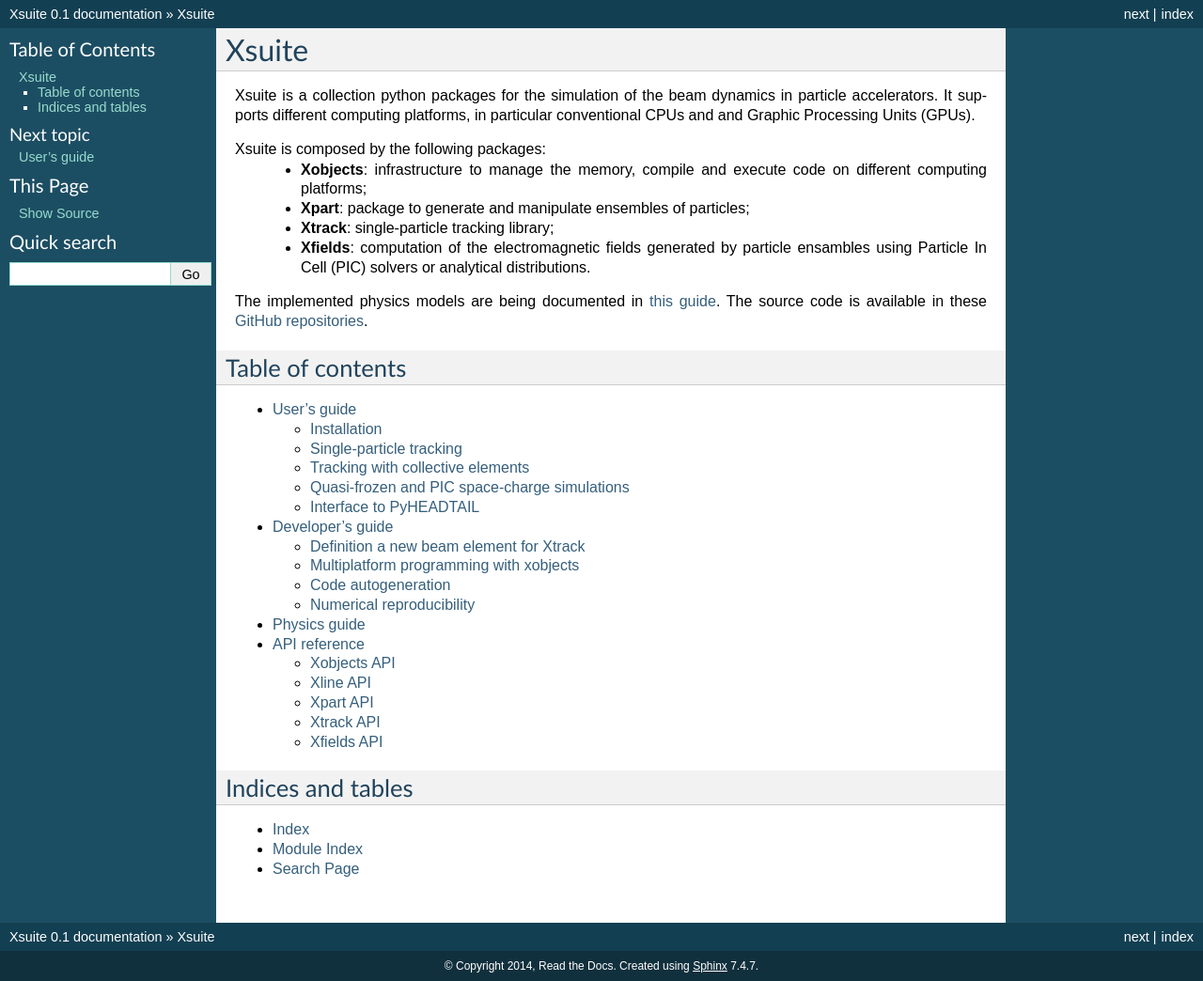
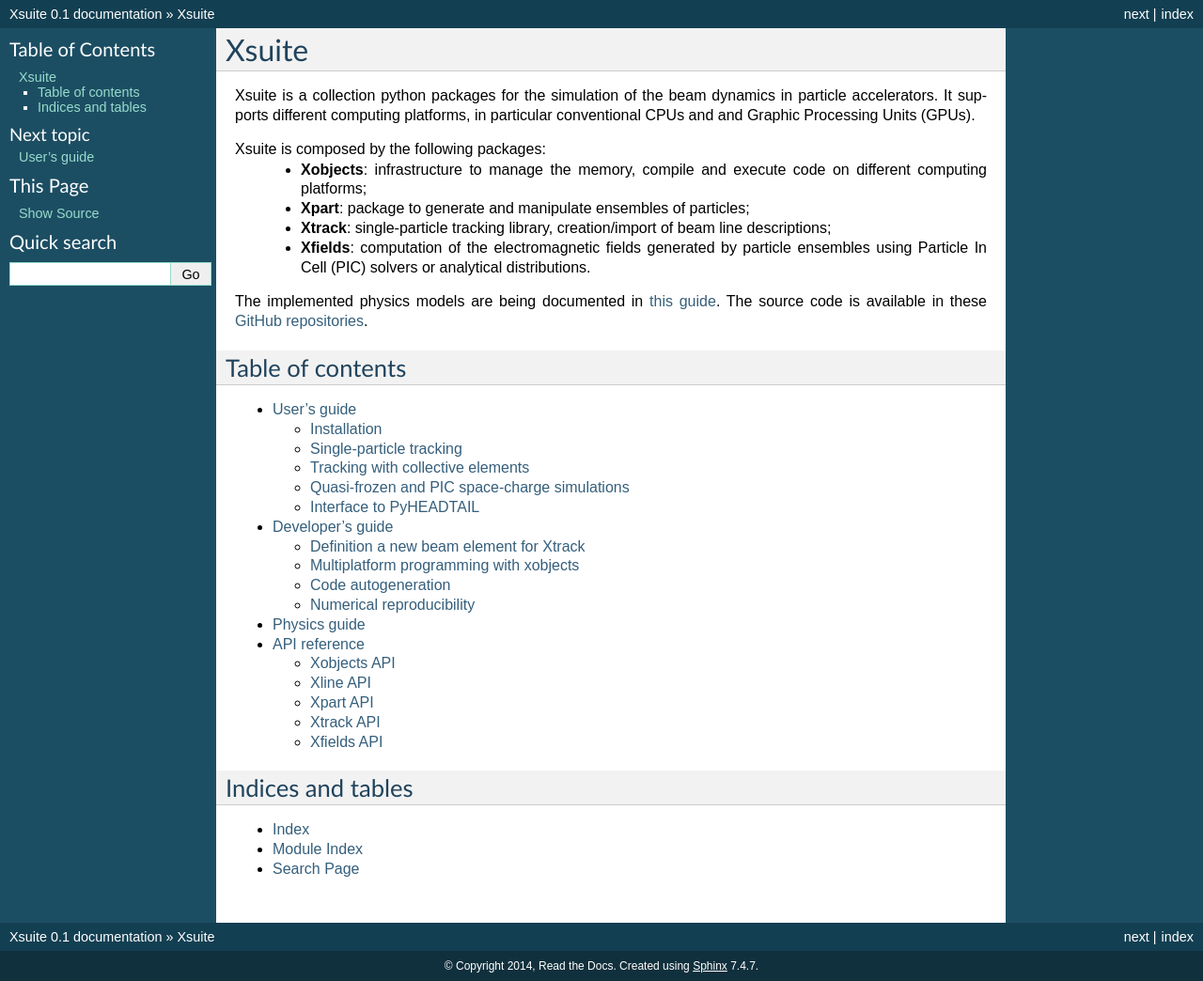
Before and after one commit to xsuite/xsuite, a Sphinx documentation site: the page built from docs/index.rst, in a window 1280 px wide. Shown: the whole page at 94% size. Built offline with Sphinx 7.4.7, drawn with Linux system fonts in a browser that asks for light colours.

Commit message:
Quick push

```diff
--- a/docs/index.rst
+++ b/docs/index.rst
@@ -12,8 +12,8 @@ Xsuite is a collection python packages for the simulation of the beam dynamics i
 Xsuite is composed by the following packages:
  - **Xobjects**: infrastructure to manage the memory, compile and execute code on different computing platforms;
  - **Xpart**: package to generate and manipulate ensembles of particles;
- - **Xtrack**: single-particle tracking library;
- - **Xfields**: computation of the electromagnetic fields generated by particle ensambles using Particle In Cell (PIC) solvers or analytical distributions.
+ - **Xtrack**: single-particle tracking library, creation/import of beam line descriptions;
+ - **Xfields**: computation of the electromagnetic fields generated by particle ensembles using Particle In Cell (PIC) solvers or analytical distributions.
 
 The implemented physics models are being documented in `this guide <https://github.com/xsuite/xsuite/blob/master/docs/physics_manual/physics_man.pdf>`_.
 The source code is available in these `GitHub repositories <https://github.com/xsuite/>`_.
```
